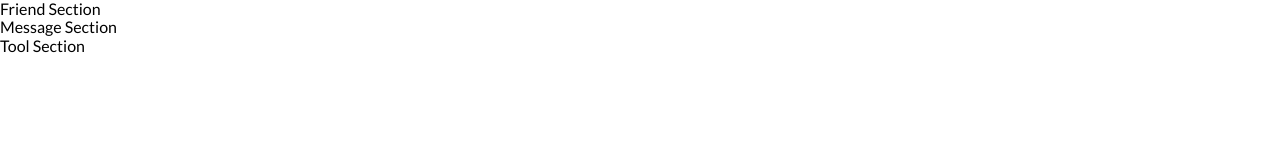
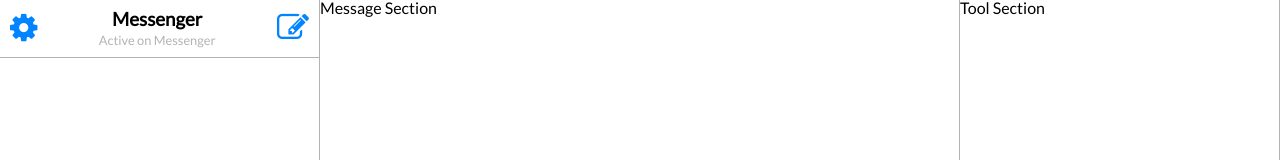
Before and after one commit to dnp1204/react-chat-client, a React app: page / in a window 1280 px wide. Shown: the top 160 px of the page. Built offline with nearby package versions, Linux system fonts and the light colour scheme.

Commit message:
finish header component

```diff
--- a/src/components/App.js
+++ b/src/components/App.js
@@ -7,9 +7,9 @@
   render() {
     return (
       <div id="app">
-        <FriendSection />
-        <MessageSection />
-        <ToolSection />
+        <div className="section"><FriendSection /></div>
+        <div className="section"><MessageSection /></div>
+        <div className="section"><ToolSection /></div>
       </div>
     );
   }
--- /dev/null
+++ b/src/components/common/Header.js
@@ -0,0 +1,28 @@
+import React from 'react';
+import PropTypes from 'prop-types';
+
+const Header = ({ leftComponent, rightComponent, title, subTitle }) => {
+  return (
+    <div className="header">
+      <div>
+        {leftComponent}
+      </div>
+      <div className="header--title">
+        <h3>{title}</h3>
+        <small className="light-text">{subTitle}</small>
+      </div>
+      <div>
+        {rightComponent}
+      </div>
+    </div>
+  );
+}
+
+Header.propTypes = {
+  leftComponent: PropTypes.element,
+  rightComponent: PropTypes.element,
+  title: PropTypes.string,
+  subTitle: PropTypes.string,
+}
+
+export default Header;
--- /dev/null
+++ b/src/components/common/Icon.js
@@ -0,0 +1,26 @@
+import React, { Component } from 'react';
+import PropTypes from 'prop-types';
+
+class Icon extends Component {
+  render() {
+    const { iconName, size, style } = this.props;
+
+    return (
+      <div>
+        <i style={style} className={`fa fa-${iconName} fa-${size}`} aria-hidden="true"></i>
+      </div>
+    );
+  }
+}
+
+Icon.propTypes = {
+  iconName: PropTypes.string,
+  size: PropTypes.string
+}
+
+Icon.defaultProps = {
+  size: 'lg',
+  style: { color: '#0084FF' }
+}
+
+export default Icon;
--- a/src/components/layout/FriendSection/FriendSection.js
+++ b/src/components/layout/FriendSection/FriendSection.js
@@ -1,9 +1,17 @@
 import React, { Component } from 'react';
+import Header from '../../common/Header';
+import Icon from '../../common/Icon';
 
 class FriendSection extends Component {
   render() {
     return (
-      <div>Friend Section</div>
+      <div>
+        <Header
+          leftComponent={<Icon iconName="cog" size="2x" />}
+          title="Messenger"
+          subTitle="Active on Messenger"
+          rightComponent={<Icon iconName="pencil-square-o" size="2x" />} />
+      </div>
     );
   }
 }
--- a/src/styles/scss/App.scss
+++ b/src/styles/scss/App.scss
@@ -1,3 +1,11 @@
 #app {
   font-family: 'Lato', sans-serif;
+  display: grid;
+  grid-template-columns: 1fr 2fr 1fr;
+  height: 100vh;
+
+  .section {
+    border-right: 0.6px solid rgba(0, 0, 0, 0.3);
+    height: 100%;
+  }
 }
--- /dev/null
+++ b/src/styles/scss/common/header.scss
@@ -0,0 +1,18 @@
+.header {
+  display: flex;
+  flex-direction: row;
+  align-items: center;
+  justify-content: space-between;
+  padding: 10px 10px;
+  border-bottom: 0.6px solid rgba(0, 0, 0, 0.3);
+
+  .header--title {
+    display: flex;
+    flex-direction: column;
+    text-align: center;
+
+    h3 {
+      margin-bottom: 5px;
+    }
+  }
+}
--- a/src/styles/scss/index.scss
+++ b/src/styles/scss/index.scss
@@ -1,4 +1,7 @@
 @import 'tools/normalize.scss';
 @import 'tools/font.scss';
+@import 'tools/reset.scss';
+
+@import 'common/header.scss';
 
 @import 'App';
--- a/src/styles/scss/tools/font.scss
+++ b/src/styles/scss/tools/font.scss
@@ -1 +1,5 @@
 @import url('https://fonts.googleapis.com/css?family=Lato');
+
+.light-text {
+  color: rgba(0, 0, 0, 0.3)
+}
--- /dev/null
+++ b/src/styles/scss/tools/reset.scss
@@ -0,0 +1,45 @@
+/* http://meyerweb.com/eric/tools/css/reset/
+   v2.0 | 20110126
+   License: none (public domain)
+*/
+
+html, body, div, span, applet, object, iframe,
+h1, h2, h3, h4, h5, h6, p, blockquote, pre,
+a, abbr, acronym, address, big, cite, code,
+del, dfn, em, img, ins, kbd, q, s, samp,
+small, strike, strong, sub, sup, tt, var,
+b, u, i, center,
+dl, dt, dd, ol, ul, li,
+fieldset, form, label, legend,
+table, caption, tbody, tfoot, thead, tr, th, td,
+article, aside, canvas, details, embed,
+figure, figcaption, footer, header, hgroup,
+menu, nav, output, ruby, section, summary,
+time, mark, audio, video {
+	margin: 0;
+	padding: 0;
+	border: 0;
+}
+/* HTML5 display-role reset for older browsers */
+article, aside, details, figcaption, figure,
+footer, header, hgroup, menu, nav, section {
+	display: block;
+}
+body {
+	line-height: 1;
+}
+ol, ul {
+	list-style: none;
+}
+blockquote, q {
+	quotes: none;
+}
+blockquote:before, blockquote:after,
+q:before, q:after {
+	content: '';
+	content: none;
+}
+table {
+	border-collapse: collapse;
+	border-spacing: 0;
+}
```
Also changed, not shown: src/styles/css/App.css, src/styles/css/common/header.css (added), src/styles/css/index.css, src/styles/css/tools/font.css, src/styles/css/tools/reset.css (added).
